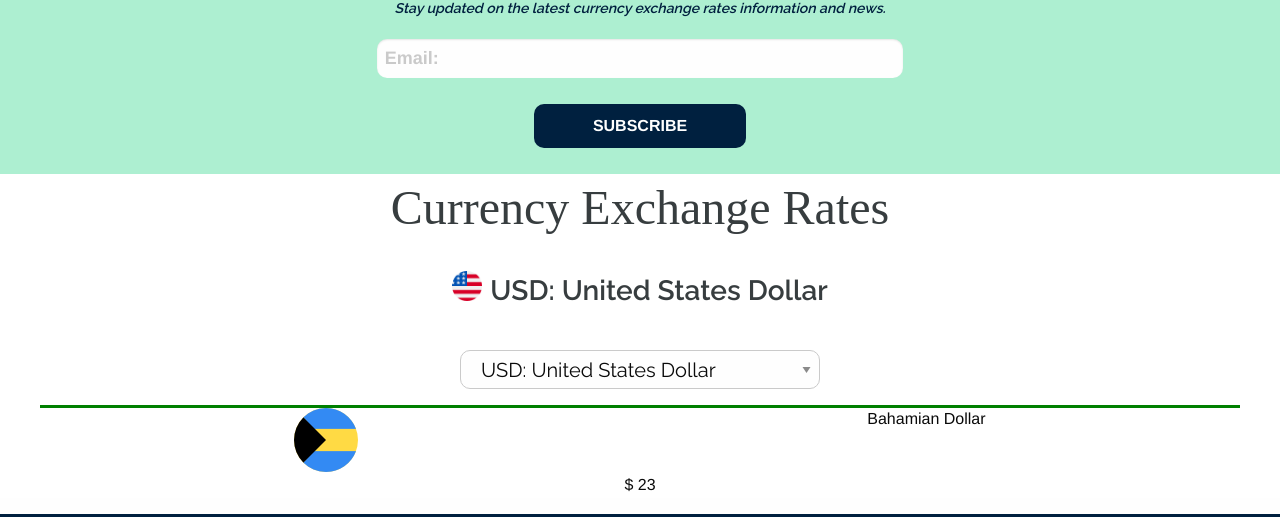
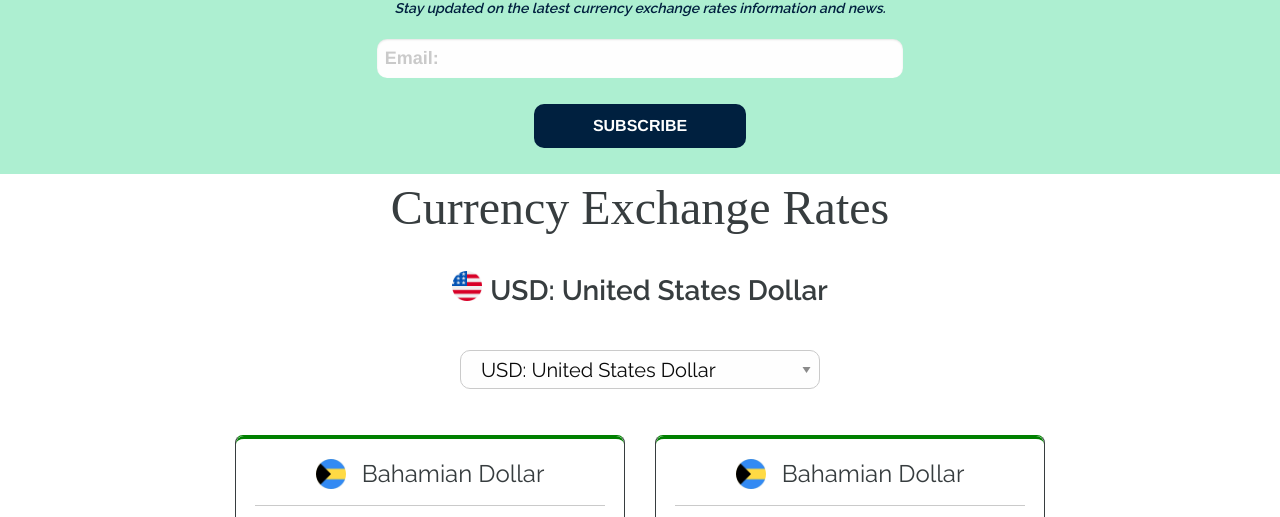
Before and after one commit to btolor/money_rates, a plain HTML site: page index.html in a window 1280 px wide. Shown: the part 1111-1628 px from the top of the page. Drawn offline with nearby package versions, Linux system fonts and the light colour scheme; a web font is replaced by a local one.

Commit message:
Started creating and styling the rates boxes...

```diff
--- a/assets/scss/main.sass
+++ b/assets/scss/main.sass
@@ -305,12 +305,42 @@ main
                     outline: none
                     border-bottom: none
             .exchange-rates
-                border-top: 3px solid green
-                .stats
-                    +fullFlex(flex,row,space-around)
-
-
-
+                .grid
+                    padding: 30px 180px
+                    .rate
+                        border: .5px solid $raven
+                        border-radius: 8px
+                        border-top-color: green
+                        padding-bottom: 8px
+                        .stats
+                            padding-top: 18px
+                            border-top: 3px solid green
+                            -webkit-border-top-left-radius: 8px
+                            -webkit-border-top-right-radius: 8px
+                            -moz-border-radius-topleft: 8px
+                            -moz-border-radius-topright: 8px
+                            border-top-left-radius: 8px
+                            border-top-right-radius: 8px
+                            +fullFlex(flex,row,center)
+                            align-items: center
+                            img
+                                width: 30px
+                                height: 30px
+                            .currency
+                                font-family: $font-text
+                                font-size: 24px
+                                color: $raven
+                                margin-bottom: 0
+                                padding-left: 16px
+                        hr
+                            width: 90%
+                            margin-top: 14px
+                            margin-bottom: 14px
+                        p
+                            font-family: 'Open Sans', sans-serif
+                            font-size: 22px
+                            color: $raven
+                            margin-bottom: 0
 // Footer-Section Styles...
 footer
     background: $sailor-blue
--- a/index.html
+++ b/index.html
@@ -1,5 +1,6 @@
 <!DOCTYPE html>
 <html lang="en">
+
 <head>
     <meta charset="UTF-8">
     <meta name="viewport" content="width=device-width, initial-scale=1.0">
@@ -9,11 +10,14 @@
     <link href="https://stackpath.bootstrapcdn.com/font-awesome/4.7.0/css/font-awesome.min.css" rel="stylesheet"
         integrity="sha384-wvfXpqpZZVQGK6TAh5PVlGOfQNHSoD2xbE+QkPxCAFlNEevoEH3Sl0sibVcOQVnN" crossorigin="anonymous">
     <!-- Google Fonts -->
-    <link href="https://fonts.googleapis.com/css?family==Playfair+Display:wght@400;500;600;700;800;900|Open+Sans:300,400,600,700,800|Raleway:200,300,400,500,600,700,800,900|Righteous&display=swap" rel="stylesheet">
+    <link
+        href="https://fonts.googleapis.com/css?family==Playfair+Display:wght@400;500;600;700;800;900|Open+Sans:300,400,600,700,800|Raleway:200,300,400,500,600,700,800,900|Righteous&display=swap"
+        rel="stylesheet">
     <link rel="stylesheet" href="assets/css/reset.css">
     <link rel="stylesheet" href="assets/css/app.min.css">
     <link rel="stylesheet" href="assets/css/main.css">
 </head>
+
 <body>
 
     <!-- start of header -->
@@ -73,7 +77,8 @@
                     <!-- end of left-side -->
                     <!-- start of right-side -->
                     <div class="cell small-12 medium-6 large-6 right-side">
-                        <img src="assets/images/multi-currency.png" alt="This is the top section image to display some different multicultural currencies.">
+                        <img src="assets/images/multi-currency.png"
+                            alt="This is the top section image to display some different multicultural currencies.">
                     </div>
                     <!-- end of right-side -->
                 </div>
@@ -150,10 +155,7 @@
 
         <!-- start of rates-section -->
         <section class="rates">
-            <!-- start of grid-container -->
-            <div class="grid-container">
-                <!-- start of grid -->
-                <div class="grd-x grid-margin-x grid">
+
 
             <!-- start of selector-sec -->
             <div class="selector-sec">
@@ -169,35 +171,50 @@
                 </select>
 
                 <!-- start of exchange-rates -->
-                        <div class="exchange-rates">
+                <div class="grid-container exchange-rates">
+                    <!-- start of grid -->
+                    <div class="grid-x grid-margin-x grid">
 
                         <!-- start of rate -->
                         <div class="cell small-12 medium-6 large-6 rate">
                             <!-- start of stats -->
                             <div class="stats">
-                                    <img class="flag" src="assets/images/bahamas.png" alt="This is the country flag of my current currency.">
+                                <img class="flag" src="assets/images/bahamas.png"
+                                    alt="This is the country flag of my current currency.">
                                 <h6 class="currency">Bahamian Dollar</h6>
                             </div>
+                            <hr>
                             <!-- end of stats -->
                             <p>$ 23</p>
                         </div>
                         <!-- end of rate -->
 
+                        <!-- start of rate -->
+                        <div class="cell small-12 medium-6 large-6 rate">
+                            <!-- start of stats -->
+                            <div class="stats">
+                                <img class="flag" src="assets/images/bahamas.png"
+                                    alt="This is the country flag of my current currency.">
+                                <h6 class="currency">Bahamian Dollar</h6>
+                            </div>
+                            <hr>
+                            <!-- end of stats -->
+                            <p>$ 23</p>
+                        </div>
+                        <!-- end of rate -->
 
-
-
-
+                    </div>
+                    <!-- end of selector-sec -->
+                </div>
+                <!-- end of grid -->
+            </div>
+            <!-- end of grid-container -->
 
 
 
             </div>
             <!-- end of exchange-rates -->
-                    </div>
-                    <!-- end of selectoor-sec -->
-                </div>
-                <!-- end of grid -->
-            </div>
-            <!-- end of grid-container -->
+
         </section>
         <!-- end of rates-section -->
 
@@ -240,4 +257,5 @@
     <script src="assets/js/app.min.js"></script>
     <script src="assets/js/script.js"></script>
 </body>
+
 </html>
```
Also changed, not shown: assets/css/main.css, 1 other file. Lines whose indentation alone changed are shown as unchanged.
